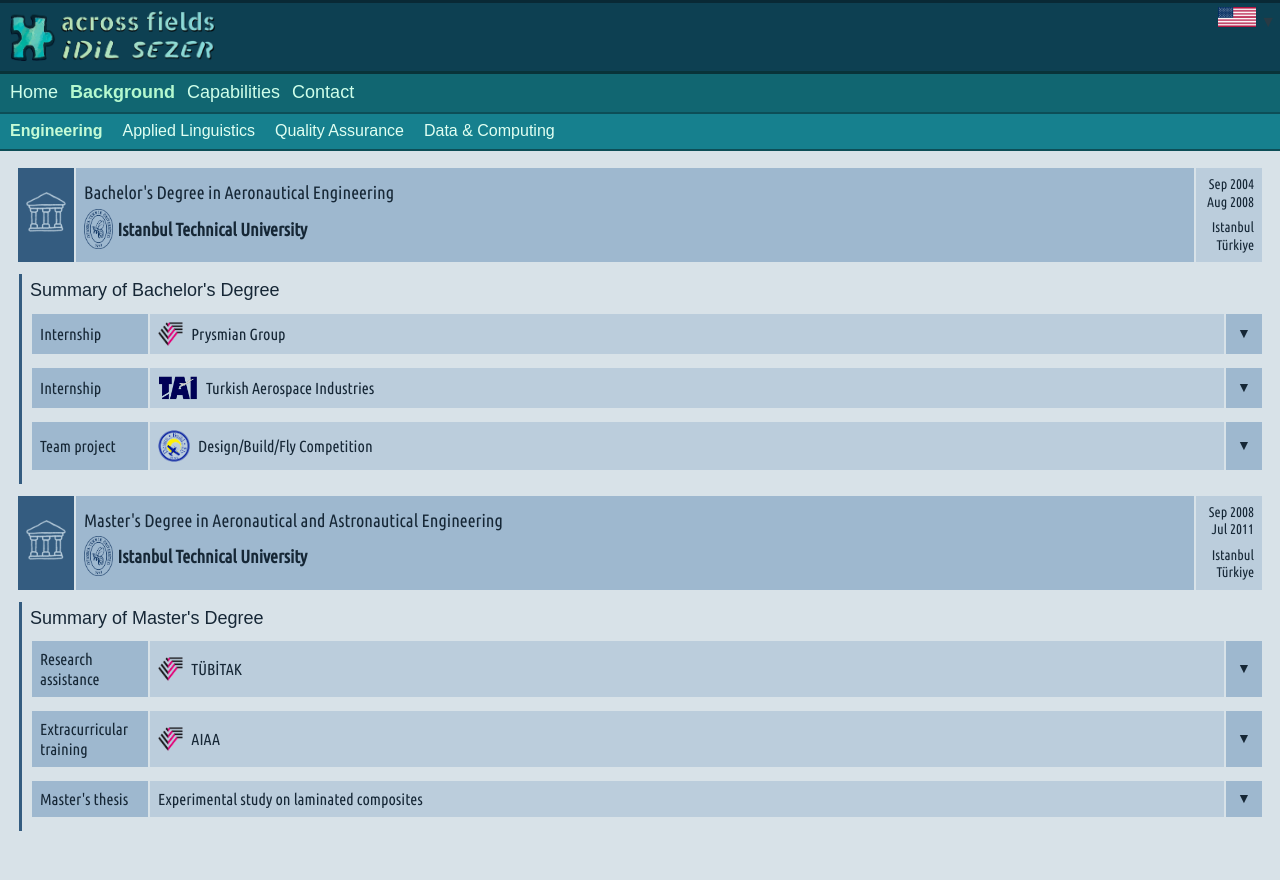
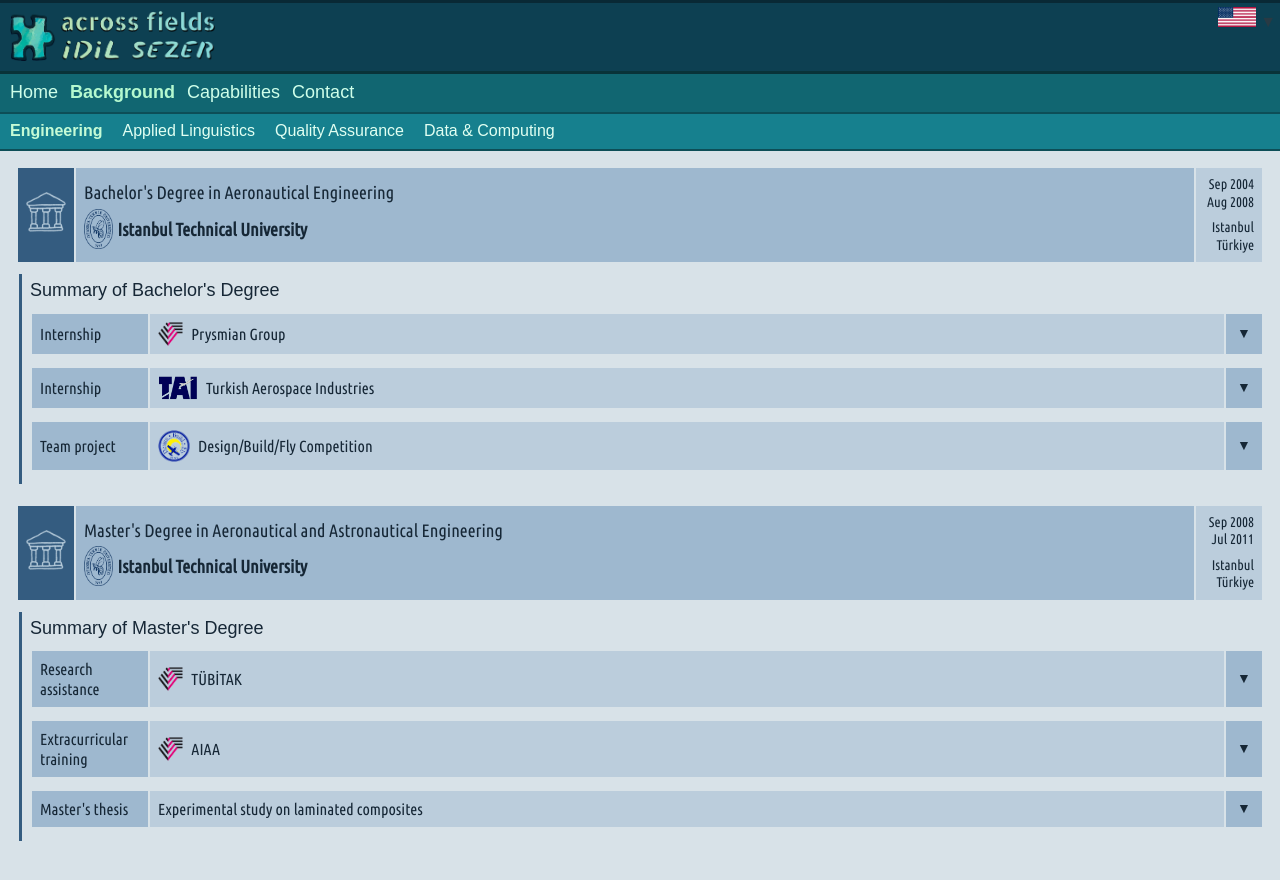
Before and after one commit to acrossfields/idilsezer, a Jekyll site: the page built from en/background-eng.md, in a window 1280 px wide. Shown: the top 880 px of the page. Built offline with Jekyll 4.4.1, drawn with Linux system fonts in a browser that asks for light colours; some web fonts are replaced.

Commit message:
Update background-eng.md

```diff
--- a/en/background-eng.md
+++ b/en/background-eng.md
@@ -102,7 +102,7 @@ permalink: /en/background/engineering/
 
 </div>
 
-<table class="table-bgheader" style="color: #162736; margin: 10px 8px;">
+<table class="table-bgheader" style="color: #162736; margin: 20px 8px 10px 8px;">
   <tr>
     <td style="background-color: #345c80; padding: 8px;">
       <img src="{{ '/assets/images/edu-eng.png' | relative_url }}" alt="Education">
```
